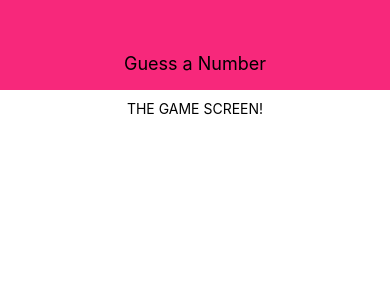
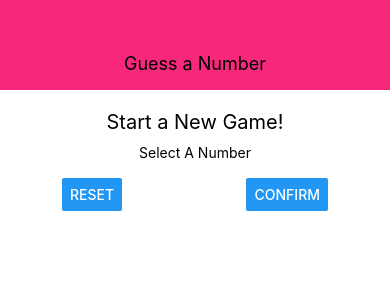
Before and after one commit to nexticodes/Guess-A-Number, a React Native app: screen / in a window 390 px wide. Shown: the top 300 px of the page. Built offline with nearby package versions, Linux system fonts and the light colour scheme.

Commit message:
Add styling to the screen.

```diff
--- a/screens/StartGameScreen.js
+++ b/screens/StartGameScreen.js
@@ -1,10 +1,18 @@
 import React from 'react';
-import {Text, View, StyleSheet} from 'react-native';
+import {Text, View, StyleSheet, TextInput, Button} from 'react-native';
 
 const StartGameScreen = props => {
     return (
         <View style={styles.screen}>
-            <Text>THE GAME SCREEN!</Text>
+            <Text style={styles.title}>Start a New Game!</Text>
+            <View style={styles.inputContainer}>
+                <Text>Select A Number</Text>
+                <TextInput/>
+                <View style={styles.buttonContainer}>
+                    <Button title='RESET' onPress={() => {}}/>
+                    <Button title='CONFIRM' onPress={() => {}}/>
+                </View>
+            </View>
         </View>
     );
 };
@@ -19,7 +27,24 @@
         alignItems: 'center',
         // Center along main axis which is top-to-bottom
         // justifyContent: 'center'
+    },
+    title: {
+        fontSize: 20,
+        // replaces marginBottom and marginTop
+        marginVertical: 10,
+    },
+    inputContainer: {
+        width: 300,
+        maxWidth: '80%',
+        alignItems: 'center'
+    },
+    buttonContainer: {
+        flexDirection: 'row',
+        width: '100%',
+        justifyContent: 'space-between',
+        paddingHorizontal: 15
     }
+
 });
 
 export default StartGameScreen;
```
